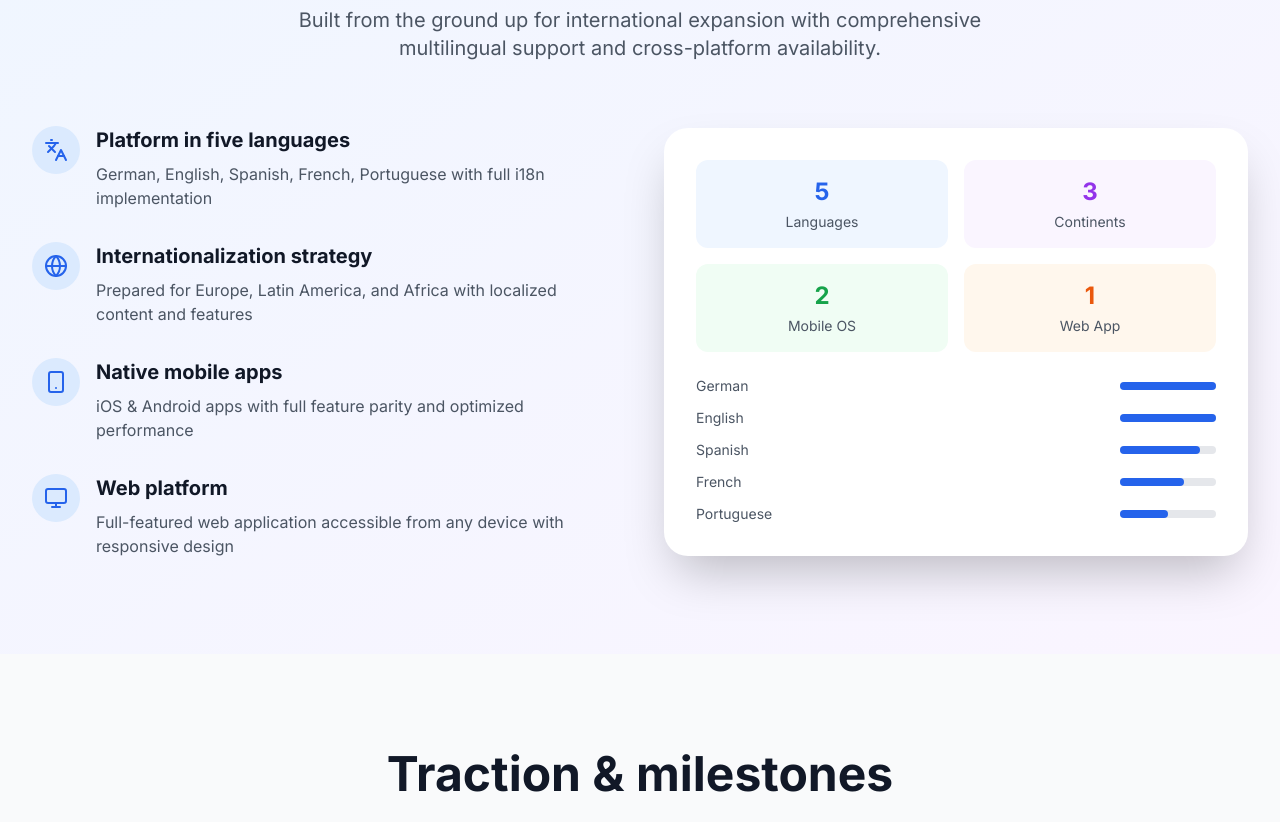
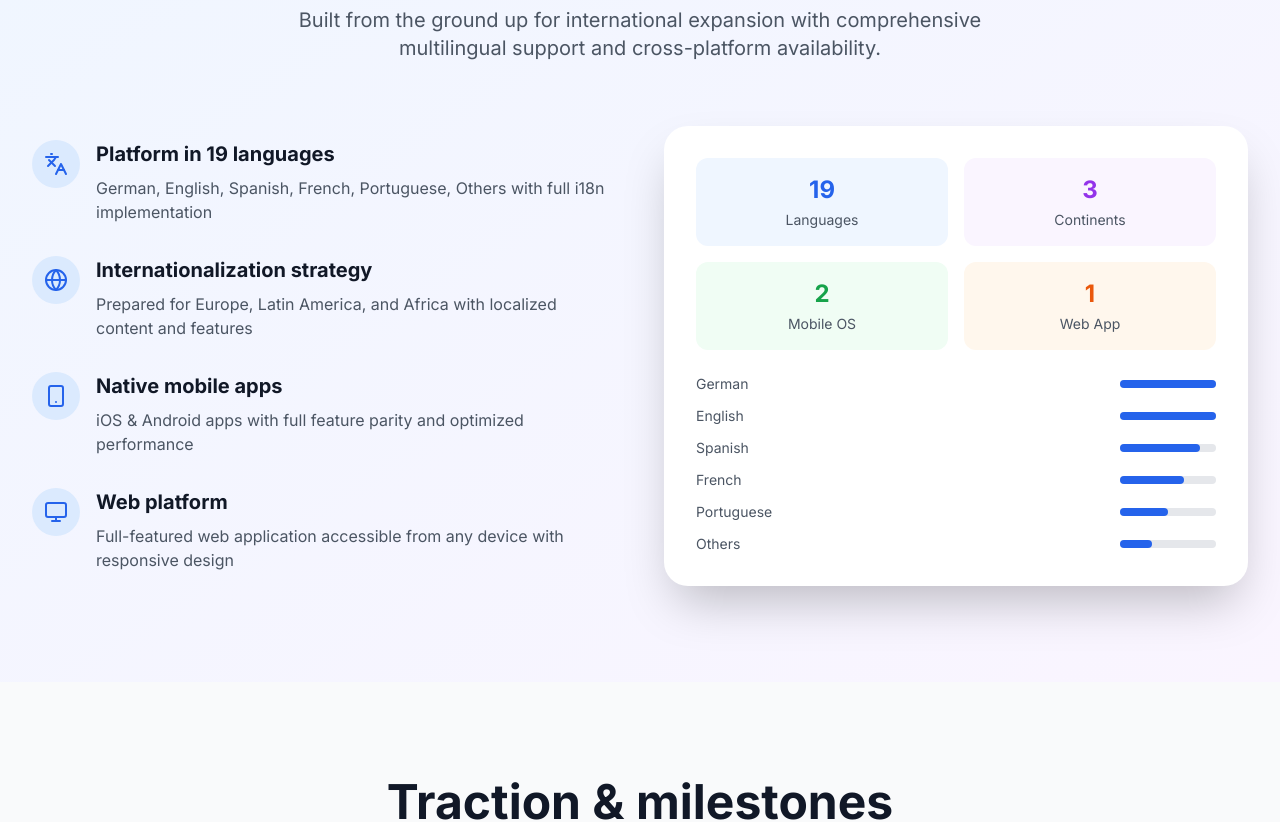
Before and after one commit to TirkarParth/investor, a React (Create React App) app: page / in a window 1280 px wide. Shown: the part 2800-3622 px from the top of the page. Built offline with nearby package versions, Linux system fonts and the light colour scheme.

Commit message:
feat: expand language support to 19 languages
- Update language count from 5 to 19
- Add 'Others' category to language progress bars
- Update EN/DE translations

```diff
--- a/src/components/GlobalScale.tsx
+++ b/src/components/GlobalScale.tsx
@@ -82,7 +82,7 @@ const GlobalScale: React.FC = () => {
             <div className="bg-white rounded-3xl p-8 shadow-2xl">
               <div className="grid grid-cols-2 gap-4 mb-6">
                 <div className="text-center p-4 bg-primary-50 rounded-xl">
-                  <div className="text-2xl font-bold text-primary-600 mb-1">5</div>
+                  <div className="text-2xl font-bold text-primary-600 mb-1">19</div>
                   <div className="text-sm text-gray-600">{t('globalScale.stats.languages')}</div>
                 </div>
                 <div className="text-center p-4 bg-purple-50 rounded-xl">
@@ -130,6 +130,12 @@ const GlobalScale: React.FC = () => {
                     <div className="w-12 h-2 bg-primary-600 rounded-full"></div>
                   </div>
                 </div>
+                <div className="flex items-center justify-between">
+                  <span className="text-sm text-gray-600">Others</span>
+                  <div className="w-24 h-2 bg-gray-200 rounded-full">
+                    <div className="w-8 h-2 bg-primary-600 rounded-full"></div>
+                  </div>
+                </div>
               </div>
             </div>
           </div>
--- a/src/components/SelectInvestors.tsx
+++ b/src/components/SelectInvestors.tsx
@@ -24,7 +24,7 @@ const SelectInvestors: React.FC = () => {
       name: 'SAB Sachsen',
       url: 'https://www.sab.sachsen.de/sab-sachsenkredit-universal-neu?gad_source=1',
       description: 'SAB Sachsenkredit Universal',
-      logo: process.env.PUBLIC_URL + '/images/investors/Sächsische_Aufbaubank_201x_logo.svg.png'
+      logo: process.env.PUBLIC_URL + '/images/investors/Sächsische_Aufbaubank_201x_logo.png'
     }
   ];
 
--- a/src/i18n/locales/de.json
+++ b/src/i18n/locales/de.json
@@ -73,8 +73,8 @@
     "subtitle": "Von Grund auf für internationale Expansion entwickelt mit umfassender mehrsprachiger Unterstützung und plattformübergreifender Verfügbarkeit.",
     "features": {
       "languages": {
-        "title": "Plattform in fünf Sprachen",
-        "description": "Deutsch, Englisch, Spanisch, Französisch, Portugiesisch mit vollständiger i18n-Implementierung"
+        "title": "Plattform in 19 Sprachen",
+        "description": "Deutsch, Englisch, Spanisch, Französisch, Portugiesisch, Andere mit vollständiger i18n-Implementierung"
       },
       "strategy": {
         "title": "Internationalisierungsstrategie",
--- a/src/i18n/locales/en.json
+++ b/src/i18n/locales/en.json
@@ -73,8 +73,8 @@
     "subtitle": "Built from the ground up for international expansion with comprehensive multilingual support and cross-platform availability.",
     "features": {
       "languages": {
-        "title": "Platform in five languages",
-        "description": "German, English, Spanish, French, Portuguese with full i18n implementation"
+        "title": "Platform in 19 languages",
+        "description": "German, English, Spanish, French, Portuguese, Others with full i18n implementation"
       },
       "strategy": {
         "title": "Internationalization strategy",
```
Also changed, not shown: public/images/investors/Sächsische_Aufbaubank_201x_logo.png (renamed from public/images/investors/Sächsische_Aufbaubank_201x_logo.svg.png).
